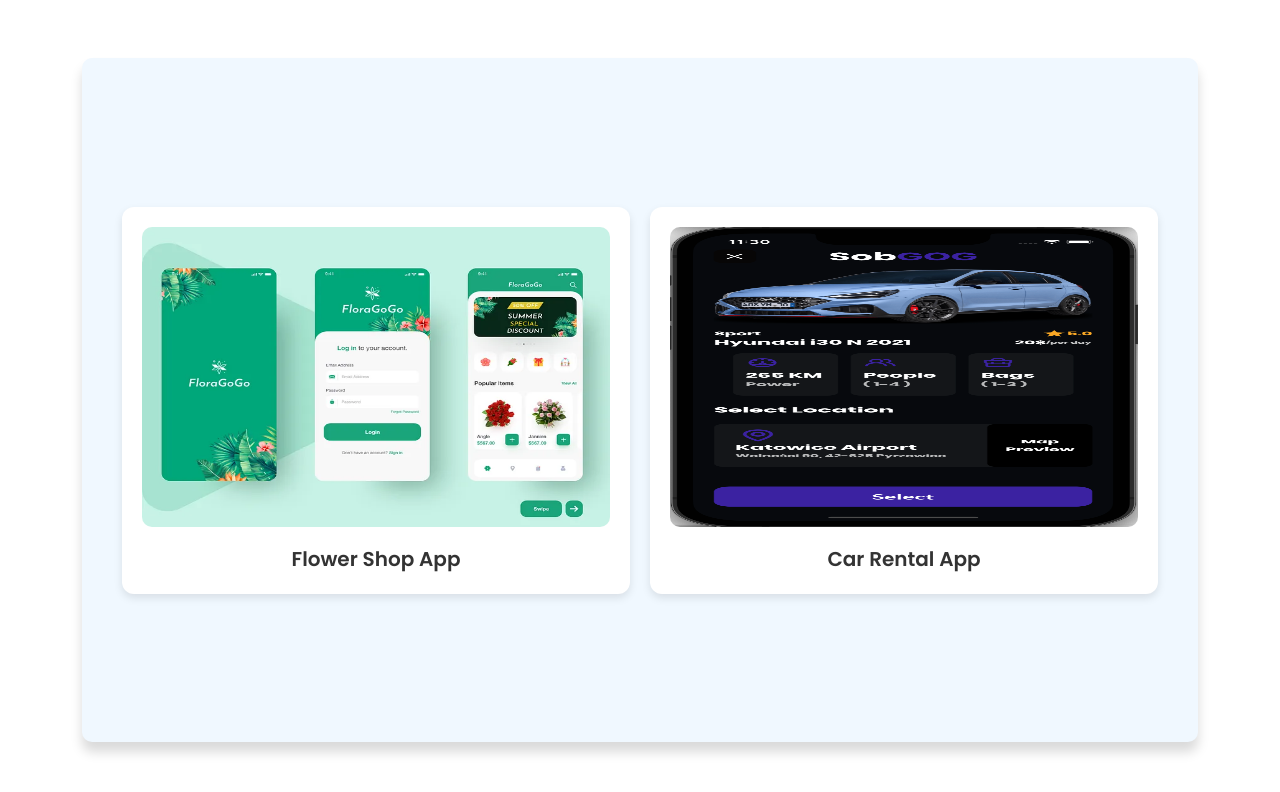
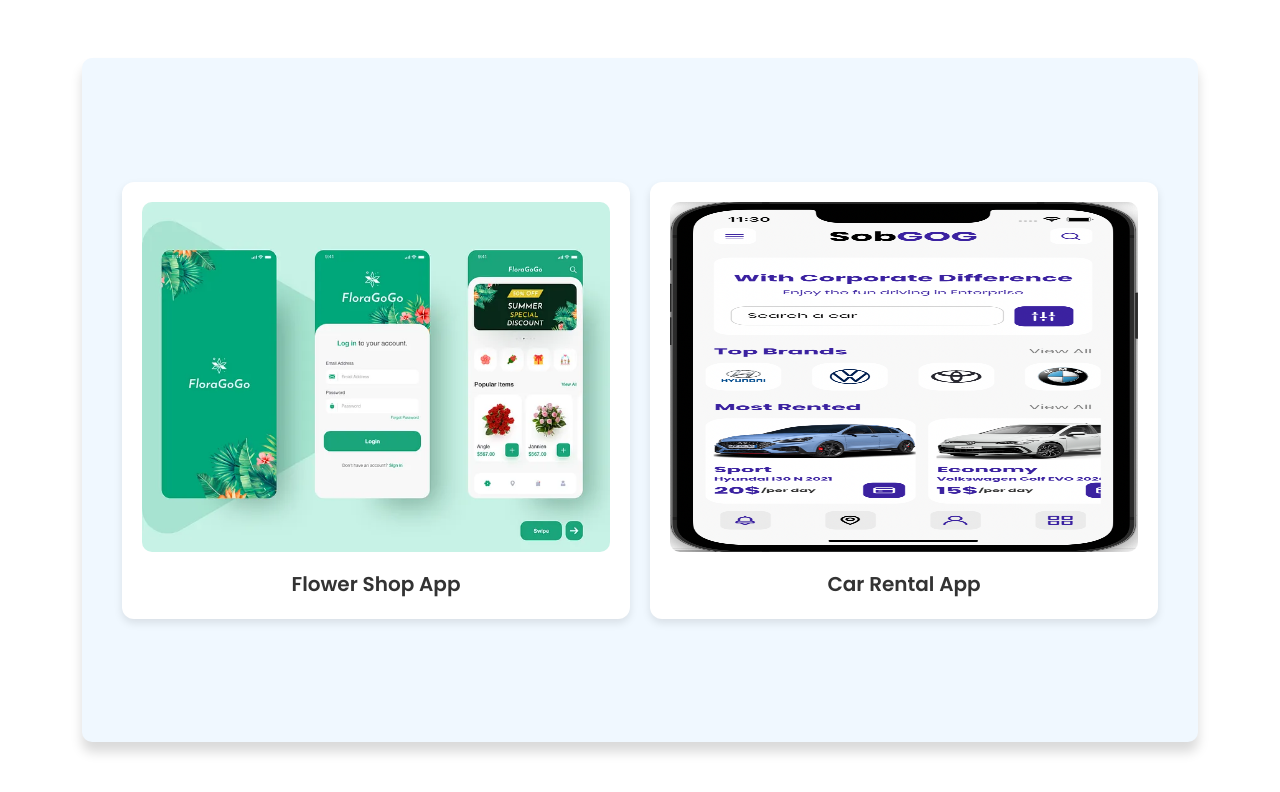
Before and after one commit to HARISHRAVI1502427/WebService_Landingpage, a plain HTML site: page uidesign.html in a window 1280 px wide. Drawn offline with Linux system fonts and the light colour scheme.

Commit message:
Update uidesign.html

```diff
--- a/uidesign.html
+++ b/uidesign.html
@@ -39,7 +39,7 @@
             box-shadow: 0 4px 8px rgba(0, 0, 0, 0.1);
             text-align: center;
             transition: transform 0.3s ease, box-shadow 0.3s ease;
-            height:350px;
+            height:380px;
         }
         .card:hover {
             transform: translateY(-5px);
@@ -47,7 +47,7 @@
         }
         img {
             width: 100%;
-            height: 300px;
+            height: 350px;
             border-radius: 10px;
         }
         h2 {
@@ -99,7 +99,7 @@
         </div>
         <div class="card">
 
-                <img src="car.png" alt="College Website">
+                <img src="car1.png" alt="College Website">
                 <h2>Car Rental App</h2>
 
         </div>
```
